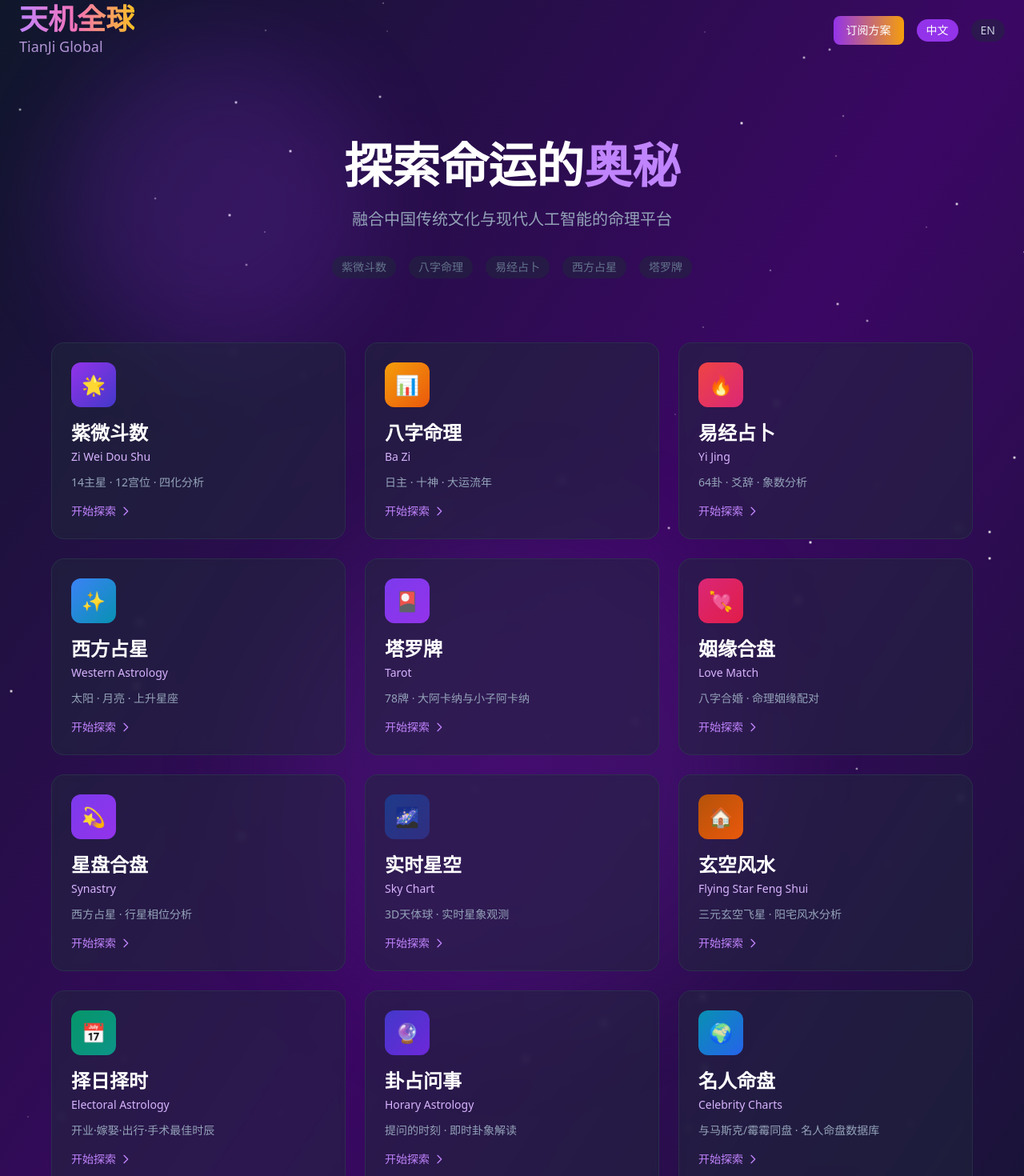
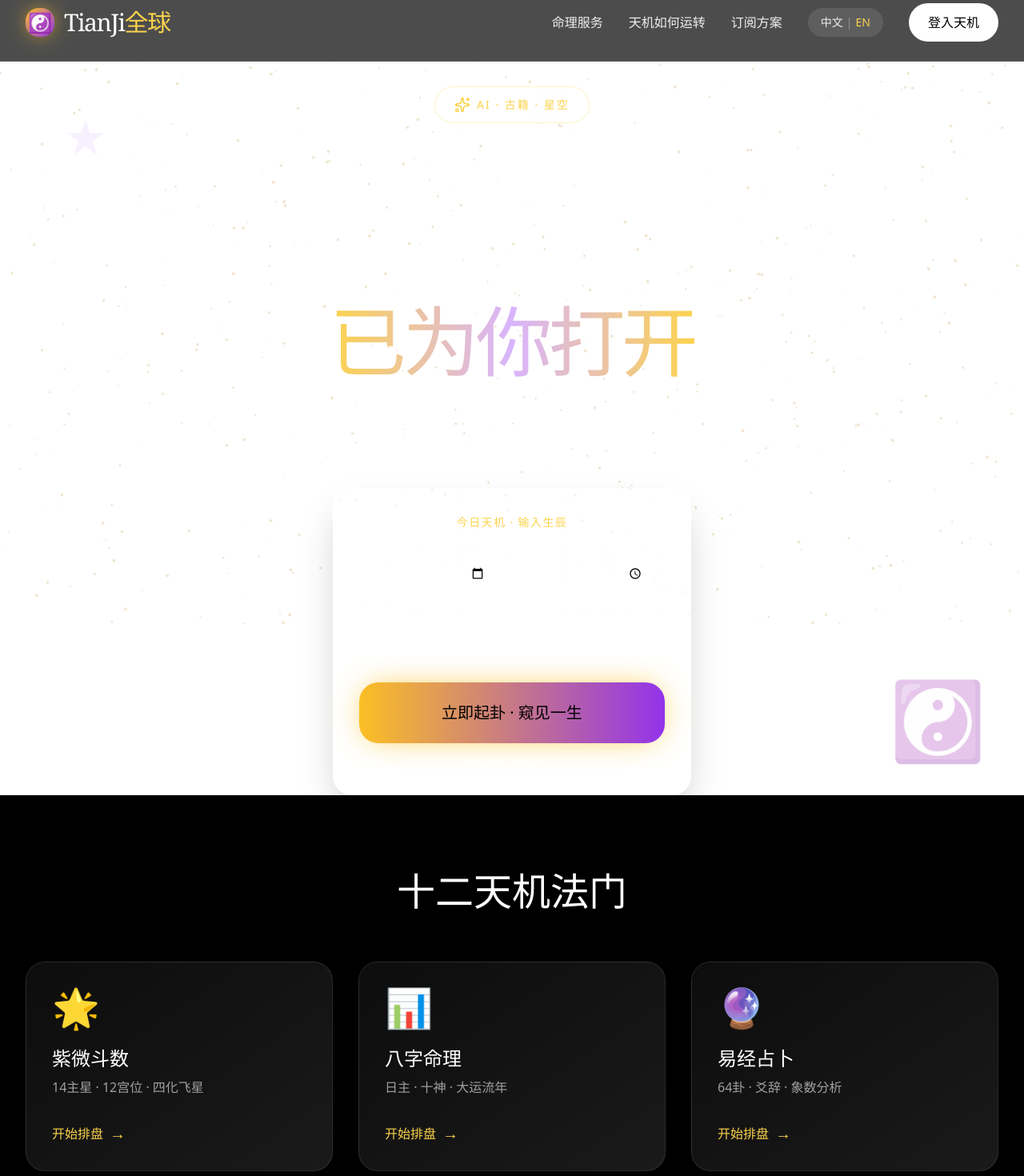
Before and after one commit to yihui315/tianji-global, a Next.js app: page / in a window 1280 px wide. Shown: the part 20-1490 px from the top of the page at 80% size. Built offline with nearby package versions, Linux system fonts and the light colour scheme.

Commit message:
feat: redesign homepage with cosmic UI, floating stars canvas, and 12 services grid

```diff
--- a/package.json
+++ b/package.json
@@ -54,6 +54,7 @@
     "iztro": "^2.5.8",
     "jspdf": "^4.2.1",
     "jspdf-autotable": "^5.0.7",
+    "lucide-react": "^1.8.0",
     "next": "^15.5.14",
     "next-auth": "^5.0.0-beta.22",
     "next-intl": "^4.9.0",
--- a/src/app/(main)/page.tsx
+++ b/src/app/(main)/page.tsx
@@ -1,298 +1,215 @@
 'use client';
+import { useState, useEffect } from 'react';
+import { Sparkles } from 'lucide-react';
 
-import Link from 'next/link';
-import { useState } from 'react';
+export default function Home() {
+  const [birthData, setBirthData] = useState({ date: '', time: '', gender: 'male' });
 
-const FORTUNE_ITEMS = [
-  {
-    href: '/ziwei',
-    title: '紫微斗数',
-    titleEn: 'Zi Wei Dou Shu',
-    description: '14主星 · 12宫位 · 四化分析',
-    descriptionEn: 'Purple Star Astrology',
-    icon: '🌟',
-    gradient: 'from-purple-600 to-indigo-700',
-  },
-  {
-    href: '/bazi',
-    title: '八字命理',
-    titleEn: 'Ba Zi',
-    description: '日主 · 十神 · 大运流年',
-    descriptionEn: 'Four Pillars of Destiny',
-    icon: '📊',
-    gradient: 'from-amber-500 to-orange-600',
-  },
-  {
-    href: '/yijing',
-    title: '易经占卜',
-    titleEn: 'Yi Jing',
-    description: '64卦 · 爻辞 · 象数分析',
-    descriptionEn: 'I Ching Oracle',
-    icon: '🔥',
-    gradient: 'from-red-500 to-pink-600',
-  },
-  {
-    href: '/western',
-    title: '西方占星',
-    titleEn: 'Western Astrology',
-    description: '太阳 · 月亮 · 上升星座',
-    descriptionEn: 'Sun, Moon & Rising Signs',
-    icon: '✨',
-    gradient: 'from-blue-500 to-cyan-600',
-  },
-  {
-    href: '/tarot',
-    title: '塔罗牌',
-    titleEn: 'Tarot',
-    description: '78牌 · 大阿卡纳与小子阿卡纳',
-    descriptionEn: 'Major & Minor Arcana',
-    icon: '🎴',
-    gradient: 'from-violet-600 to-purple-600',
-  },
-  {
-    href: '/love-match',
-    title: '姻缘合盘',
-    titleEn: 'Love Match',
-    description: '八字合婚 · 命理姻缘配对',
-    descriptionEn: 'BaZi Marriage Compatibility',
-    icon: '💘',
-    gradient: 'from-pink-600 to-rose-600',
-  },
-  {
-    href: '/synastry',
-    title: '星盘合盘',
-    titleEn: 'Synastry',
-    description: '西方占星 · 行星相位分析',
-    descriptionEn: 'Western Astrology · Planetary Aspects',
-    icon: '💫',
-    gradient: 'from-violet-600 to-purple-600',
-  },
-  {
-    href: '/sky-chart',
-    title: '实时星空',
-    titleEn: 'Sky Chart',
-    description: '3D天体球 · 实时星象观测',
-    descriptionEn: '3D Celestial Sphere · Real-time Sky',
-    icon: '🌌',
-    gradient: 'from-blue-900 to-indigo-900',
-  },
-  {
-    href: '/fengshui',
-    title: '玄空风水',
-    titleEn: 'Flying Star Feng Shui',
-    description: '三元玄空飞星 · 阳宅风水分析',
-    descriptionEn: 'Xuan Kong Fei Xing · Building Analysis',
-    icon: '🏠',
-    gradient: 'from-amber-700 to-orange-600',
-  },
-  {
-    href: '/electional',
-    title: '择日择时',
-    titleEn: 'Electoral Astrology',
-    description: '开业·嫁娶·出行·手术最佳时辰',
-    descriptionEn: 'Best Timing for Business, Marriage, Travel',
-    icon: '📅',
-    gradient: 'from-emerald-600 to-teal-600',
-  },
-  {
-    href: '/horary',
-    title: '卦占问事',
-    titleEn: 'Horary Astrology',
-    description: '提问的时刻 · 即时卦象解读',
-    descriptionEn: 'Cast a Chart for This Moment',
-    icon: '🔮',
-    gradient: 'from-indigo-700 to-violet-700',
-  },
-  {
-    href: '/celebrities',
-    title: '名人命盘',
-    titleEn: 'Celebrity Charts',
-    description: '与马斯克/霉霉同盘 · 名人命盘数据库',
-    descriptionEn: 'Match Charts with Elon, Taylor & More',
-    icon: '🌍',
-    gradient: 'from-cyan-600 to-blue-600',
-  },
-  {
-    href: '/embed',
-    title: '嵌入图表',
-    titleEn: 'Embed Widgets',
-    description: '将 TianJi 图表嵌入你的网站',
-    descriptionEn: 'Embed TianJi Charts on Your Site',
-    icon: '📐',
-    gradient: 'from-slate-600 to-gray-600',
-  },
+  useEffect(() => {
+    const canvas = document.getElementById('stars') as HTMLCanvasElement;
+    if (!canvas) return;
+    const ctx = canvas.getContext('2d')!;
+    canvas.width = window.innerWidth;
+    canvas.height = window.innerHeight;
+
+    const stars: { x: number; y: number; size: number; speed: number }[] = [];
+    for (let i = 0; i < 800; i++) {
+      stars.push({
+        x: Math.random() * canvas.width,
+        y: Math.random() * canvas.height,
+        size: Math.random() * 2,
+        speed: Math.random() * 0.5 + 0.1,
+      });
+    }
+
+    function animate() {
+      ctx.clearRect(0, 0, canvas.width, canvas.height);
+      ctx.fillStyle = 'rgba(212, 175, 119, 0.8)';
+      stars.forEach(star => {
+        ctx.beginPath();
+        ctx.arc(star.x, star.y, star.size, 0, Math.PI * 2);
+        ctx.fill();
+        star.y += star.speed;
+        if (star.y > canvas.height) star.y = 0;
+      });
+      requestAnimationFrame(animate);
+    }
+    animate();
+
+    const handleResize = () => {
+      canvas.width = window.innerWidth;
+      canvas.height = window.innerHeight;
+    };
+    window.addEventListener('resize', handleResize);
+    return () => window.removeEventListener('resize', handleResize);
+  }, []);
+
+  const SERVICES = [
+    { href: '/ziwei', icon: '🌟', title: '紫微斗数', desc: '14主星 · 12宫位 · 四化飞星' },
+    { href: '/bazi', icon: '📊', title: '八字命理', desc: '日主 · 十神 · 大运流年' },
+    { href: '/yijing', icon: '🔮', title: '易经占卜', desc: '64卦 · 爻辞 · 象数分析' },
+    { href: '/western', icon: '⭐', title: '西方星盘', desc: 'SWEPH精确计算 · AstroChart专业星盘' },
+    { href: '/synastry', icon: '💫', title: '合盘分析', desc: '叠盘 · 复合盘 · 戴维森盘' },
+    { href: '/tarot', icon: '🃏', title: '塔罗占卜', desc: '78张牌 · AI智能解读' },
+    { href: '/numerology', icon: '🔢', title: '姓名命理', desc: '三才五格 · 数理磁场' },
+    { href: '/solar-return', icon: '☀️', title: '太阳返照', desc: '年度运势 · 生日星盘' },
+    { href: '/transit', icon: '🔭', title: 'Transit推运', desc: '次限推进 · 顺逆行分析' },
+    { href: '/fengshui', icon: '🏠', title: '风水布局', desc: '八宅 · 玄空飞星' },
+    { href: '/electional', icon: '📅', title: '择日择吉', desc: '黄道吉日 · 最优时辰' },
+    { href: '/horary', icon: '🌀', title: '卦占', desc: '时间卦 · 即时天机' },
   ];
 
-export default function HomePage() {
-  const [language, setLanguage] = useState<'zh' | 'en'>('zh');
+  return (
+    <>
+      <canvas id="stars" className="fixed inset-0 pointer-events-none z-0 opacity-40" />
 
-  return (
-    <main className="min-h-screen relative overflow-hidden">
-      {/* Animated Background */}
-      <div className="absolute inset-0 bg-gradient-to-br from-slate-900 via-purple-950 to-slate-900">
-        {/* Stars Effect */}
-        <div className="stars-container">
-          {[...Array(100)].map((_, i) => (
-            <div
-              key={i}
-              className="star"
-              style={{
-                left: `${Math.random() * 100}%`,
-                top: `${Math.random() * 100}%`,
-                animationDelay: `${Math.random() * 3}s`,
-                animationDuration: `${2 + Math.random() * 2}s`,
-              }}
-            />
-          ))}
+      {/* Navbar */}
+      <nav className="fixed top-0 left-0 right-0 z-50 border-b border-white/10 bg-black/70 backdrop-blur-xl">
+        <div className="max-w-7xl mx-auto px-8 py-6 flex items-center justify-between">
+          <div className="flex items-center gap-3">
+            <div className="w-9 h-9 rounded-2xl bg-gradient-to-br from-amber-400 to-purple-600 flex items-center justify-center text-2xl shadow-[0_0_25px_-5px] shadow-amber-400">☯️︎</div>
+            <div>
+              <span className="text-3xl font-serif tracking-tighter text-white">TianJi</span>
+              <span className="text-3xl font-serif tracking-tighter text-amber-300">全球</span>
+            </div>
           </div>
 
-        {/* Gradient Orbs */}
-        <div className="absolute top-20 left-20 w-96 h-96 bg-purple-600/20 rounded-full blur-3xl animate-pulse" />
-        <div className="absolute bottom-20 right-20 w-80 h-80 bg-amber-500/10 rounded-full blur-3xl animate-pulse" style={{ animationDelay: '1s' }} />
-        <div className="absolute top-1/2 left-1/2 -translate-x-1/2 -translate-y-1/2 w-[600px] h-[600px] bg-purple-900/30 rounded-full blur-3xl" />
+          <div className="flex items-center gap-8 text-white/90">
+            <a href="#services" className="hover:text-amber-300 transition">命理服务</a>
+            <a href="#how" className="hover:text-amber-300 transition">天机如何运转</a>
+            <a href="/pricing" className="hover:text-amber-300 transition">订阅方案</a>
+            <div className="flex items-center gap-1 bg-white/10 px-4 py-2 rounded-3xl text-sm">
+              <button className="font-medium">中文</button>
+              <span className="text-white/30">|</span>
+              <button className="font-medium text-amber-300">EN</button>
+            </div>
+            <button className="px-6 py-3 bg-white text-black rounded-3xl font-medium hover:scale-105 transition">登入天机</button>
+          </div>
+        </div>
+      </nav>
+
+      {/* Hero Section */}
+      <section className="min-h-screen flex items-center relative overflow-hidden">
+        <div className="max-w-4xl mx-auto text-center px-6 pt-32">
+          <div className="inline-flex items-center gap-2 px-6 py-3 bg-white/10 backdrop-blur-md rounded-3xl mb-8 border border-amber-300/30">
+            <Sparkles className="w-5 h-5 text-amber-300" />
+            <span className="text-amber-300 text-sm tracking-[2px] font-medium">AI · 古籍 · 星空</span>
           </div>
 
-      {/* Content */}
-      <div className="relative z-10">
-        {/* Header */}
-        <header className="p-6">
-          <div className="flex justify-between items-center max-w-7xl mx-auto">
-            <div>
-              <h1 className="text-3xl md:text-4xl font-bold bg-gradient-to-r from-purple-400 via-pink-400 to-amber-400 bg-clip-text text-transparent">
-                天机全球
+          <h1 className="text-7xl md:text-8xl font-serif leading-none tracking-tighter text-white mb-6">
+            命运的<br />奥秘<br /><span className="bg-gradient-to-r from-amber-300 via-purple-300 to-amber-300 bg-clip-text text-transparent">已为你打开</span>
           </h1>
-              <p className="text-purple-300/80 text-lg">TianJi Global</p>
+
+          <p className="text-2xl text-white/70 max-w-lg mx-auto mb-12">
+            紫微·八字·星盘·塔罗<br />
+            古今中西，AI以古典智慧为你解开天机
+          </p>
+
+          {/* 立即起卦小窗 */}
+          <div className="max-w-md mx-auto bg-white/5 backdrop-blur-3xl border border-white/20 rounded-3xl p-8 shadow-2xl">
+            <p className="text-amber-300 text-sm mb-6 tracking-widest">今日天机 · 输入生辰</p>
+            <div className="grid grid-cols-2 gap-4">
+              <input
+                type="date"
+                className="bg-white/10 border border-white/30 rounded-2xl px-6 py-4 text-white focus:outline-none focus:border-amber-300"
+                onChange={e => setBirthData({...birthData, date: e.target.value})}
+              />
+              <input
+                type="time"
+                className="bg-white/10 border border-white/30 rounded-2xl px-6 py-4 text-white focus:outline-none focus:border-amber-300"
+                onChange={e => setBirthData({...birthData, time: e.target.value})}
+              />
             </div>
-            <div className="flex items-center gap-4">
-              <Link
-                href="/pricing"
-                className="px-4 py-2 bg-gradient-to-r from-purple-600 to-amber-500 text-white rounded-lg text-sm font-medium hover:opacity-90 transition"
+            <select
+              className="w-full mt-4 bg-white/10 border border-white/30 rounded-2xl px-6 py-4 text-white focus:outline-none focus:border-amber-300"
+              onChange={e => setBirthData({...birthData, gender: e.target.value})}
             >
-                {language === 'zh' ? '订阅方案' : 'Pricing'}
-              </Link>
+              <option value="male">乾造 · 男</option>
+              <option value="female">坤造 · 女</option>
+            </select>
+
             <button
-                onClick={() => setLanguage('zh')}
-                className={`px-3 py-1 rounded-full text-sm transition-all ${
-                  language === 'zh'
-                    ? 'bg-purple-600 text-white'
-                    : 'bg-slate-800/50 text-slate-300 hover:bg-slate-700'
-                }`}
+              onClick={() => {
+                if (!birthData.date || !birthData.time) {
+                  alert('请输入完整的出生日期和时间');
+                  return;
+                }
+                window.location.href = `/fortune?date=${birthData.date}&time=${birthData.time}&gender=${birthData.gender}`;
+              }}
+              className="w-full mt-8 py-6 bg-gradient-to-r from-amber-400 to-purple-600 text-black font-medium text-xl rounded-3xl hover:scale-105 transition-all shadow-[0_0_40px_-10px] shadow-amber-400"
             >
-                中文
+              立即起卦 · 窥见一生
             </button>
-              <button
-                onClick={() => setLanguage('en')}
-                className={`px-3 py-1 rounded-full text-sm transition-all ${
-                  language === 'en'
-                    ? 'bg-purple-600 text-white'
-                    : 'bg-slate-800/50 text-slate-300 hover:bg-slate-700'
-                }`}
-              >
-                EN
-              </button>
+            <p className="text-white/40 text-xs mt-4">娱乐参考 · 非绝对预测</p>
           </div>
         </div>
-        </header>
 
-        {/* Hero Section */}
-        <section className="text-center px-6 py-12 md:py-20">
-          <h2 className="text-4xl md:text-6xl font-bold text-white mb-6">
-            {language === 'zh' ? (
-              <>探索命运的<span className="text-purple-400">奥秘</span></>
-            ) : (
-              <>Discover the <span className="text-purple-400">Mysteries</span> of Fate</>
-            )}
-          </h2>
-          <p className="text-slate-400 text-lg md:text-xl max-w-2xl mx-auto mb-8">
-            {language === 'zh'
-              ? '融合中国传统文化与现代人工智能的命理平台'
-              : 'AI-powered fortune platform combining Chinese metaphysics with modern technology'}
-          </p>
-          <div className="flex flex-wrap justify-center gap-4 text-sm text-slate-500">
-            <span className="px-3 py-1 bg-slate-800/50 rounded-full">紫微斗数</span>
-            <span className="px-3 py-1 bg-slate-800/50 rounded-full">八字命理</span>
-            <span className="px-3 py-1 bg-slate-800/50 rounded-full">易经占卜</span>
-            <span className="px-3 py-1 bg-slate-800/50 rounded-full">西方占星</span>
-            <span className="px-3 py-1 bg-slate-800/50 rounded-full">塔罗牌</span>
-          </div>
+        {/* 右侧漂浮元素 */}
+        <div className="hidden lg:block absolute right-12 bottom-12 text-amber-300/30 text-8xl animate-float">☯️︎</div>
+        <div className="hidden lg:block absolute left-20 top-40 text-purple-300/20 text-6xl animate-float-delay">★</div>
       </section>
 
-        {/* Navigation Cards */}
-        <section className="px-6 pb-20">
-          <div className="max-w-6xl mx-auto">
-            <div className="grid grid-cols-1 md:grid-cols-2 lg:grid-cols-3 gap-6">
-              {FORTUNE_ITEMS.map((item, index) => (
-                <Link
-                  key={item.href}
-                  href={item.href}
-                  className="group relative overflow-hidden rounded-2xl bg-slate-800/50 backdrop-blur-sm border border-slate-700/50 hover:border-purple-500/50 transition-all duration-300 hover:scale-105 hover:shadow-2xl hover:shadow-purple-500/20"
-                  style={{ animationDelay: `${index * 100}ms` }}
+      {/* Services Section */}
+      <section id="services" className="py-24 bg-black relative">
+        <div className="max-w-7xl mx-auto px-8">
+          <h2 className="text-5xl font-serif text-center text-white mb-16">十二天机法门</h2>
+          <div className="grid grid-cols-1 md:grid-cols-2 lg:grid-cols-3 gap-8">
+            {SERVICES.map((s) => (
+              <a
+                key={s.href}
+                href={s.href}
+                className="group bg-gradient-to-br from-white/5 to-white/10 border border-white/10 hover:border-amber-300/50 rounded-3xl p-8 transition-all hover:-translate-y-3 hover:shadow-2xl hover:shadow-amber-300/10"
               >
-                  {/* Card Gradient Overlay */}
-                  <div className={`absolute inset-0 bg-gradient-to-br ${item.gradient} opacity-0 group-hover:opacity-10 transition-opacity duration-300`} />
-
-                  <div className="relative p-6">
-                    {/* Icon */}
-                    <div className={`inline-flex items-center justify-center w-14 h-14 rounded-xl bg-gradient-to-br ${item.gradient} mb-4`}>
-                      <span className="text-2xl">{item.icon}</span>
-                    </div>
-
-                    {/* Title */}
-                    <h3 className="text-2xl font-bold text-white mb-1">
-                      {item.title}
-                    </h3>
-                    <p className="text-purple-300 text-sm mb-3">{item.titleEn}</p>
-
-                    {/* Description */}
-                    <p className="text-slate-400 text-sm mb-4">
-                      {language === 'zh' ? item.description : item.descriptionEn}
-                    </p>
-
-                    {/* Arrow */}
-                    <div className="flex items-center text-purple-400 text-sm font-medium">
-                      <span>{language === 'zh' ? '开始探索' : 'Start Exploring'}</span>
-                      <svg className="w-4 h-4 ml-1 transform group-hover:translate-x-1 transition-transform" fill="none" stroke="currentColor" viewBox="0 0 24 24">
-                        <path strokeLinecap="round" strokeLinejoin="round" strokeWidth={2} d="M9 5l7 7-7 7" />
-                      </svg>
-                    </div>
-                  </div>
-                </Link>
+                <div className="text-5xl mb-6 group-hover:scale-110 transition">{s.icon}</div>
+                <h3 className="text-2xl font-serif text-white mb-2">{s.title}</h3>
+                <p className="text-white/60">{s.desc}</p>
+                <button className="mt-8 text-amber-300 group-hover:text-white flex items-center gap-2">
+                  开始排盘 <span className="text-xl">→</span>
+                </button>
+              </a>
             ))}
           </div>
         </div>
       </section>
 
-        {/* Footer */}
-        <footer className="text-center py-8 text-slate-500 text-sm">
-          <p>© 2024 TianJi Global · 天机全球</p>
-          <p className="mt-1">
-            {language === 'zh'
-              ? '融合传统智慧与现代科技'
-              : 'Bridging Traditional Wisdom & Modern Technology'}
-          </p>
-        </footer>
+      {/* How It Works */}
+      <section id="how" className="py-24 bg-black/50 relative">
+        <div className="max-w-4xl mx-auto px-8 text-center">
+          <h2 className="text-5xl font-serif text-white mb-16">天机如何运转</h2>
+          <div className="grid grid-cols-1 md:grid-cols-3 gap-12">
+            {[
+              { step: '01', title: '输入生辰', desc: '提供你的出生日期、时间和地点' },
+              { step: '02', title: 'AI解析', desc: '瑞士星历表+古籍算法，精准计算星体位置' },
+              { step: '03', title: '深度解读', desc: '融合现代心理学与古典命理，给你专属分析' },
+            ].map(item => (
+              <div key={item.step} className="text-center">
+                <div className="text-7xl font-serif text-amber-300/20 mb-4">{item.step}</div>
+                <h3 className="text-xl font-serif text-white mb-2">{item.title}</h3>
+                <p className="text-white/60">{item.desc}</p>
+              </div>
+            ))}
+          </div>
+        </div>
+      </section>
+
+      {/* 结尾CTA */}
+      <div className="py-20 bg-gradient-to-b from-transparent via-purple-900/30 to-transparent text-center">
+        <p className="text-3xl font-serif text-amber-300">天机已为你准备好答案</p>
+        <a href="/western">
+          <button className="mt-8 px-12 py-6 text-2xl bg-white text-black rounded-3xl hover:bg-amber-300 transition">
+            进入完整命盘
+          </button>
+        </a>
       </div>
 
-      {/* CSS for Stars Animation */}
-      <style jsx>{`
-        .stars-container {
-          position: absolute;
-          inset: 0;
-          overflow: hidden;
+      <style>{`
+        @keyframes float {
+          0%, 100% { transform: translateY(0); }
+          50% { transform: translateY(-20px); }
         }
-        .star {
-          position: absolute;
-          width: 2px;
-          height: 2px;
-          background: white;
-          border-radius: 50%;
-          animation: twinkle ease-in-out infinite;
-        }
-        @keyframes twinkle {
-          0%, 100% { opacity: 0.2; transform: scale(1); }
-          50% { opacity: 1; transform: scale(1.5); }
-        }
+        .animate-float { animation: float 6s ease-in-out infinite; }
+        .animate-float-delay { animation: float 8s ease-in-out infinite 2s; }
       `}</style>
-    </main>
+    </>
   );
 }
```
Also changed, not shown: 1 other file (tests, documents, lock files or other folders). Lines whose indentation alone changed are shown as unchanged.
